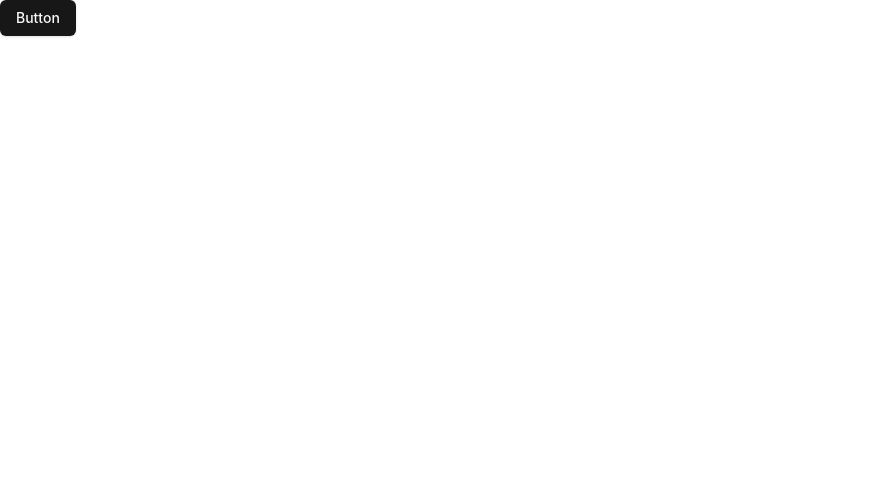
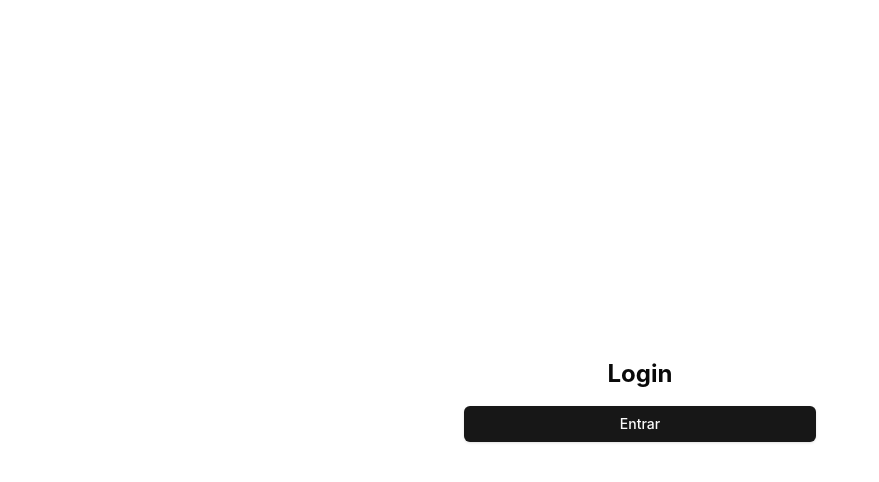
Before and after one commit to pedropaulobrasca/meus-gastos, a React (Vite) app: page /auth in a window 1280 px wide. Shown: the top 482 px of the page, without its empty margins (0-879 px from the left). Built offline with nearby package versions, Linux system fonts and the light colour scheme.

Commit message:
instalando routes

```diff
--- a/package.json
+++ b/package.json
@@ -51,6 +51,7 @@
     "react-dom": "^18.3.1",
     "react-hook-form": "^7.54.2",
     "react-resizable-panels": "^2.1.7",
+    "react-router-dom": "^7.1.3",
     "recharts": "^2.15.0",
     "sonner": "^1.7.2",
     "tailwind-merge": "^2.6.0",
--- a/src/app.tsx
+++ b/src/app.tsx
@@ -1,10 +1,30 @@
-import { Button } from './components/ui/button'
+import { Navigate, Route, Routes } from 'react-router-dom'
+
+import { AuthPage } from './pages/auth'
+import { HomePage } from './pages/home'
+
+const isAuthenticated = false // Temporário, depois vamos implementar a autenticação real
+
+function PrivateRoute({ children }: { children: React.ReactNode }) {
+  if (!isAuthenticated) {
+    return <Navigate to="/auth" replace />
+  }
+  return children
+}
 
 function App() {
   return (
-    <>
-      <Button>Button</Button>
-    </>
+    <Routes>
+      <Route
+        path="/"
+        element={
+          <PrivateRoute>
+            <HomePage />
+          </PrivateRoute>
+        }
+      />
+      <Route path="/auth" element={<AuthPage />} />
+    </Routes>
   )
 }
 
--- a/src/main.tsx
+++ b/src/main.tsx
@@ -2,11 +2,14 @@ import './index.css'
 
 import { StrictMode } from 'react'
 import { createRoot } from 'react-dom/client'
+import { BrowserRouter } from 'react-router-dom'
 
 import App from './app'
 
 createRoot(document.getElementById('root')!).render(
   <StrictMode>
-    <App />
+    <BrowserRouter>
+      <App />
+    </BrowserRouter>
   </StrictMode>
 )
--- /dev/null
+++ b/src/pages/auth.tsx
@@ -0,0 +1,12 @@
+import { Button } from '../components/ui/button'
+
+export function AuthPage() {
+  return (
+    <div className="flex min-h-screen items-center justify-center">
+      <div className="w-full max-w-sm space-y-4 p-4">
+        <h1 className="text-center text-2xl font-bold">Login</h1>
+        <Button className="w-full">Entrar</Button>
+      </div>
+    </div>
+  )
+}
--- /dev/null
+++ b/src/pages/home.tsx
@@ -0,0 +1,8 @@
+export function HomePage() {
+  return (
+    <div className="p-4">
+      <h1 className="text-2xl font-bold">Meus Gastos</h1>
+      <p>Bem-vindo à página inicial!</p>
+    </div>
+  )
+}
```
Also changed, not shown: 1 other file (tests, documents, lock files or other folders).
